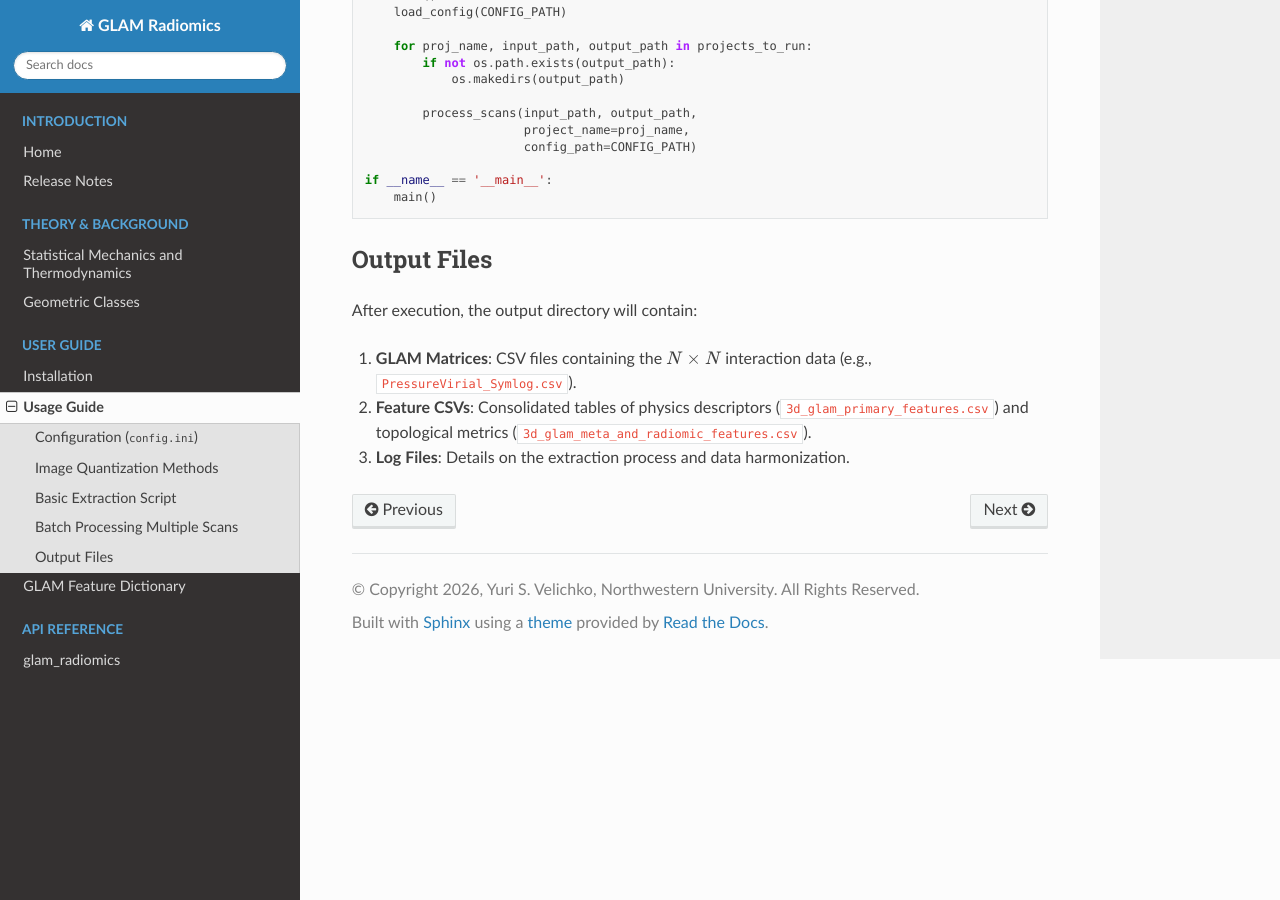
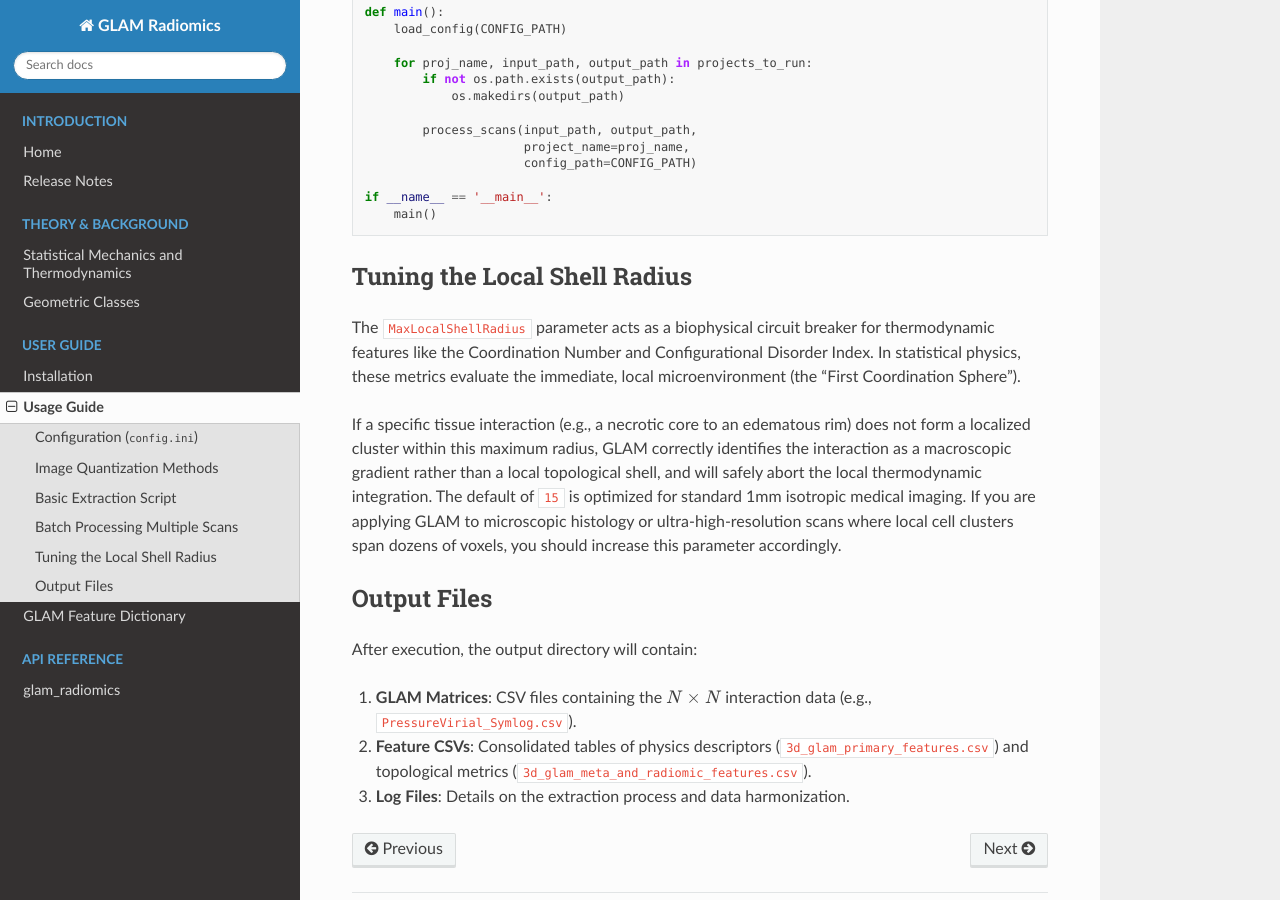
Before and after one commit to yurivelichko/glam-radiomics, a Sphinx documentation site: the page built from docs/source/usage.rst, in a window 1280 px wide and 900 px high, scrolled down 3501 px. Built offline with Sphinx 7.4.7 and the Read the Docs theme 3.1.0, drawn with Linux system fonts in a browser that asks for light colours; some of the changed text lies outside the part shown.

Commit message:
MaxLocalShellRadius update

```diff
--- a/docs/source/installation.rst
+++ b/docs/source/installation.rst
@@ -19,7 +19,7 @@ You can install GLAM-radiomics using the following command:
     pip install glam-radiomics
 
 .. note::
-   This release (v1.2.6) was successfully built and tested using Python 3.12.10 and NumPy 2.3.2. Make sure you have activated your virtual environment before running this command!
+   This release (v1.2.7) was successfully built and tested using Python 3.12.10 and NumPy 2.3.2. Make sure you have activated your virtual environment before running this command!
 
 .. note::
    GPU Acceleration (Optional but Recommended): > GLAM features automatic GPU-accelerated matrix batching for massive speed improvements. To enable this, you must install CuPy. It is highly recommended to install the pre-compiled binary wheel that matches your system's NVIDIA CUDA version (e.g., pip install cupy-cuda12x) rather than running pip install cupy, which requires a complex C++ build environment and can cause installation failures.
--- a/docs/source/releasenotes.rst
+++ b/docs/source/releasenotes.rst
@@ -13,3 +13,4 @@ GLAM 1.2.6 (Major Update)
 * **GPU Acceleration:** The entire spatial calculation engine (including GLCM, GLRLM, GLSZM, Topology/Betti numbers, and Lacunarity) has been rewritten in pure CuPy. GLAM now dynamically batches tensor math based on available GPU VRAM, delivering >10x processing speeds.
 * **Thermodynamic Edge-Effect Corrections:** Resolved a KD-Tree truncation limitation in the Radial Distribution Function (RDF). Integrals for the Second Virial Coefficient (B2), Coordination Number, and Configurational Disorder are now strictly bounded to the first coordination shell and corrected against a randomized baseline, yielding pure, physically accurate topological signals free of finite-volume boundary artifacts.
 * **Terminology Update:** Renamed "Effective Structural Temperature" to "Configurational Disorder Index" to better reflect the biophysical nature of the metric.
+* **Configurable Boundaries:** Exposed the ``MaxLocalShellRadius`` parameter in ``config.ini``, allowing users to explicitly define the physical scale of the first coordination sphere. This allows GLAM to scale seamlessly from macroscopic MRI down to high-resolution digital pathology.
--- a/docs/source/usage.rst
+++ b/docs/source/usage.rst
@@ -23,6 +23,7 @@ A typical configuration file is structured as follows:
     [GLAM_Settings]
     MaxRdfRadius = 100
     AnisotropyCutoffRadius = 5
+    MaxLocalShellRadius = 25
     NumRandomisations = 4
     RdfSamplePoints = 100
 
@@ -166,6 +167,12 @@ For multi-center studies or large cohorts, you can configure a script to loop th
     if __name__ == '__main__':
         main()
 
+Tuning the Local Shell Radius
+-----------------------------
+The ``MaxLocalShellRadius`` parameter acts as a biophysical circuit breaker for thermodynamic features like the Coordination Number and Configurational Disorder Index. In statistical physics, these metrics evaluate the immediate, local microenvironment (the "First Coordination Sphere").
+
+If a specific tissue interaction (e.g., a necrotic core to an edematous rim) does not form a localized cluster within this maximum radius, GLAM correctly identifies the interaction as a macroscopic gradient rather than a local topological shell, and will safely abort the local thermodynamic integration. The default of ``15`` is optimized for standard 1mm isotropic medical imaging. If you are applying GLAM to microscopic histology or ultra-high-resolution scans where local cell clusters span dozens of voxels, you should increase this parameter accordingly.
+
 Output Files
 ------------
 After execution, the output directory will contain:
--- a/pyproject.toml
+++ b/pyproject.toml
@@ -4,7 +4,7 @@ build-backend = "setuptools.build_meta"
 
 [project]
 name = "glam-radiomics"
-version = "1.2.6"
+version = "1.2.7"
 authors = [
   { name = "Yuri Velichko", email = "y-velichko@northwestern.edu" },
 ]
```
Also changed, not shown: README.md (+1 -0 lines), 1 other file.
